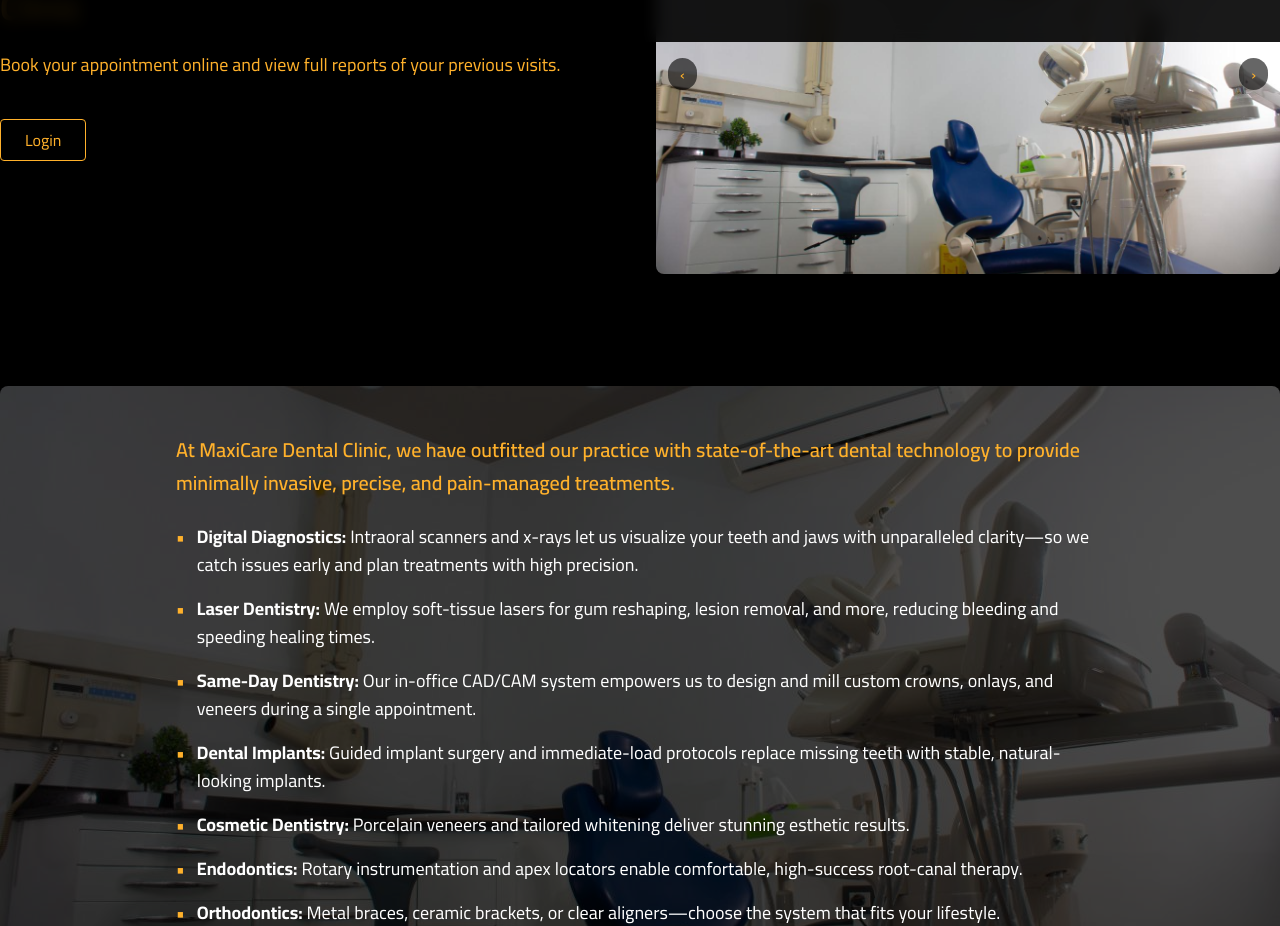
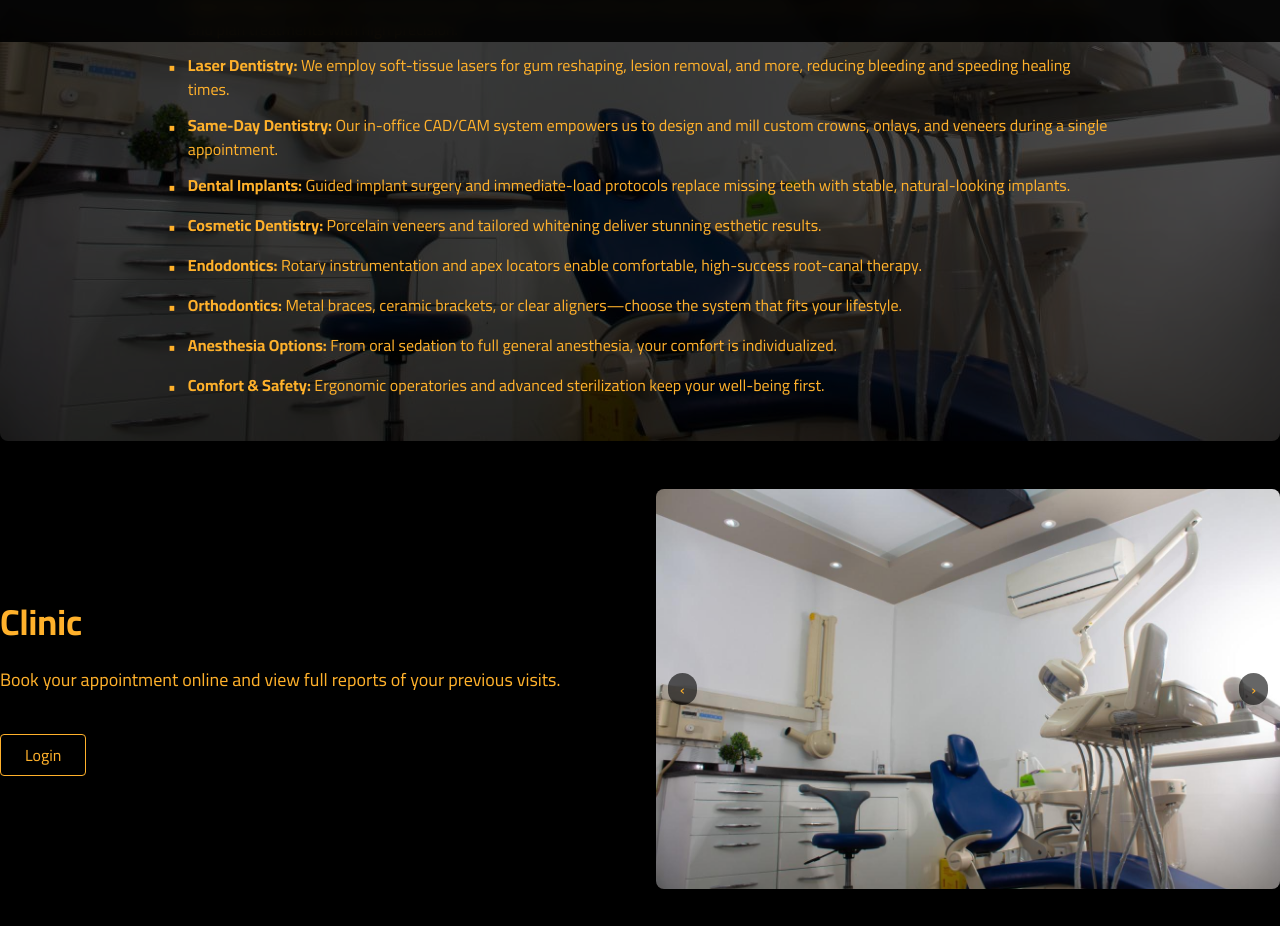
Before and after one commit to maxicre2026-ux/maxicare-nextjs, a Next.js app: page /clinic in a window 1280 px wide. Shown: the part 126-1052 px from the top of the page. Built offline with nearby package versions, Linux system fonts and the light colour scheme; no server answers.

Commit message:
feat: move overview section to top, reduce font size, make all text yellow

```diff
--- a/src/app/clinic/page.tsx
+++ b/src/app/clinic/page.tsx
@@ -22,12 +22,62 @@ export default function ClinicPage() {
 
   return (
     <section className="flex flex-col gap-12">
+      {/* Overview - في الأعلى قبل كل حاجة */}
+      {status === "unauthenticated" && (
+        <section className="relative overflow-hidden rounded-lg shadow-2xl">
+          <Image src="/assets/Clinic/clinic-slide1.jpg" alt="Dental chair" fill priority className="object-cover object-bottom opacity-30" />
+          <div className="relative z-10 p-6 md:p-10 max-w-5xl mx-auto space-y-5">
+            <p className="text-base md:text-lg text-accent font-semibold leading-relaxed">
+              At MaxiCare Dental Clinic, we have outfitted our practice with state-of-the-art dental technology to provide minimally invasive, precise, and pain-managed treatments.
+            </p>
+            <ul className="space-y-3 text-sm md:text-base">
+              <li className="flex gap-3">
+                <span className="text-accent font-bold text-lg">•</span>
+                <span className="text-accent"><strong>Digital Diagnostics:</strong> Intraoral scanners and x-rays let us visualize your teeth and jaws with unparalleled clarity—so we catch issues early and plan treatments with high precision.</span>
+              </li>
+              <li className="flex gap-3">
+                <span className="text-accent font-bold text-lg">•</span>
+                <span className="text-accent"><strong>Laser Dentistry:</strong> We employ soft-tissue lasers for gum reshaping, lesion removal, and more, reducing bleeding and speeding healing times.</span>
+              </li>
+              <li className="flex gap-3">
+                <span className="text-accent font-bold text-lg">•</span>
+                <span className="text-accent"><strong>Same-Day Dentistry:</strong> Our in-office CAD/CAM system empowers us to design and mill custom crowns, onlays, and veneers during a single appointment.</span>
+              </li>
+              <li className="flex gap-3">
+                <span className="text-accent font-bold text-lg">•</span>
+                <span className="text-accent"><strong>Dental Implants:</strong> Guided implant surgery and immediate-load protocols replace missing teeth with stable, natural-looking implants.</span>
+              </li>
+              <li className="flex gap-3">
+                <span className="text-accent font-bold text-lg">•</span>
+                <span className="text-accent"><strong>Cosmetic Dentistry:</strong> Porcelain veneers and tailored whitening deliver stunning esthetic results.</span>
+              </li>
+              <li className="flex gap-3">
+                <span className="text-accent font-bold text-lg">•</span>
+                <span className="text-accent"><strong>Endodontics:</strong> Rotary instrumentation and apex locators enable comfortable, high-success root-canal therapy.</span>
+              </li>
+              <li className="flex gap-3">
+                <span className="text-accent font-bold text-lg">•</span>
+                <span className="text-accent"><strong>Orthodontics:</strong> Metal braces, ceramic brackets, or clear aligners—choose the system that fits your lifestyle.</span>
+              </li>
+              <li className="flex gap-3">
+                <span className="text-accent font-bold text-lg">•</span>
+                <span className="text-accent"><strong>Anesthesia Options:</strong> From oral sedation to full general anesthesia, your comfort is individualized.</span>
+              </li>
+              <li className="flex gap-3">
+                <span className="text-accent font-bold text-lg">•</span>
+                <span className="text-accent"><strong>Comfort &amp; Safety:</strong> Ergonomic operatories and advanced sterilization keep your well-being first.</span>
+              </li>
+            </ul>
+          </div>
+        </section>
+      )}
+
       {/* Hero + Slider */}
       <div className="grid md:grid-cols-2 gap-8 items-center">
         {/* Text section */}
         <div className="space-y-6 order-2 md:order-1">
           <h1 className="text-3xl md:text-4xl font-bold text-accent">Clinic</h1>
-          <p className="text-lg max-w-prose">
+          <p className="text-lg max-w-prose text-accent">
             Book your appointment online and view full reports of your previous
             visits.
           </p>
@@ -68,7 +118,7 @@ export default function ClinicPage() {
         </div>
       </div>
 
-      {/* Calendar + History (after login) - في الأعلى */}
+      {/* Calendar + History (after login) */}
       {status === "authenticated" && (
         <div className="space-y-10">
           <div className="space-y-6">
@@ -82,56 +132,6 @@ export default function ClinicPage() {
           </div>
         </div>
       )}
-
-      {/* Overview - يظهر فقط لغير المسجلين */}
-      {status === "unauthenticated" && (
-        <section className="relative mt-16 overflow-hidden rounded-lg shadow-2xl">
-          <Image src="/assets/Clinic/clinic-slide1.jpg" alt="Dental chair" fill priority className="object-cover object-bottom opacity-30" />
-          <div className="relative z-10 p-8 md:p-12 max-w-5xl mx-auto space-y-6">
-            <p className="text-lg md:text-xl text-accent font-semibold leading-relaxed">
-              At MaxiCare Dental Clinic, we have outfitted our practice with state-of-the-art dental technology to provide minimally invasive, precise, and pain-managed treatments.
-            </p>
-            <ul className="space-y-4 text-base md:text-lg">
-              <li className="flex gap-3">
-                <span className="text-accent font-bold text-xl">•</span>
-                <span className="text-white"><strong className="text-accent">Digital Diagnostics:</strong> Intraoral scanners and x-rays let us visualize your teeth and jaws with unparalleled clarity—so we catch issues early and plan treatments with high precision.</span>
-              </li>
-              <li className="flex gap-3">
-                <span className="text-accent font-bold text-xl">•</span>
-                <span className="text-white"><strong className="text-accent">Laser Dentistry:</strong> We employ soft-tissue lasers for gum reshaping, lesion removal, and more, reducing bleeding and speeding healing times.</span>
-              </li>
-              <li className="flex gap-3">
-                <span className="text-accent font-bold text-xl">•</span>
-                <span className="text-white"><strong className="text-accent">Same-Day Dentistry:</strong> Our in-office CAD/CAM system empowers us to design and mill custom crowns, onlays, and veneers during a single appointment.</span>
-              </li>
-              <li className="flex gap-3">
-                <span className="text-accent font-bold text-xl">•</span>
-                <span className="text-white"><strong className="text-accent">Dental Implants:</strong> Guided implant surgery and immediate-load protocols replace missing teeth with stable, natural-looking implants.</span>
-              </li>
-              <li className="flex gap-3">
-                <span className="text-accent font-bold text-xl">•</span>
-                <span className="text-white"><strong className="text-accent">Cosmetic Dentistry:</strong> Porcelain veneers and tailored whitening deliver stunning esthetic results.</span>
-              </li>
-              <li className="flex gap-3">
-                <span className="text-accent font-bold text-xl">•</span>
-                <span className="text-white"><strong className="text-accent">Endodontics:</strong> Rotary instrumentation and apex locators enable comfortable, high-success root-canal therapy.</span>
-              </li>
-              <li className="flex gap-3">
-                <span className="text-accent font-bold text-xl">•</span>
-                <span className="text-white"><strong className="text-accent">Orthodontics:</strong> Metal braces, ceramic brackets, or clear aligners—choose the system that fits your lifestyle.</span>
-              </li>
-              <li className="flex gap-3">
-                <span className="text-accent font-bold text-xl">•</span>
-                <span className="text-white"><strong className="text-accent">Anesthesia Options:</strong> From oral sedation to full general anesthesia, your comfort is individualized.</span>
-              </li>
-              <li className="flex gap-3">
-                <span className="text-accent font-bold text-xl">•</span>
-                <span className="text-white"><strong className="text-accent">Comfort &amp; Safety:</strong> Ergonomic operatories and advanced sterilization keep your well-being first.</span>
-              </li>
-            </ul>
-          </div>
-        </section>
-      )}
     </section>
   );
 }
```
